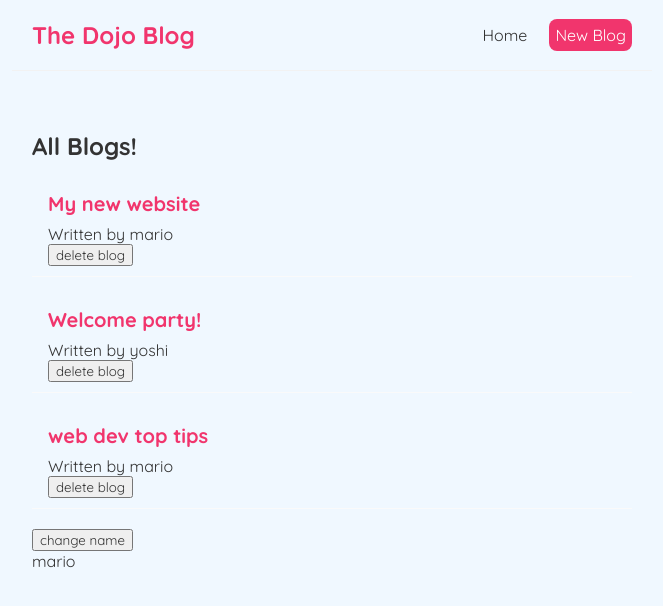
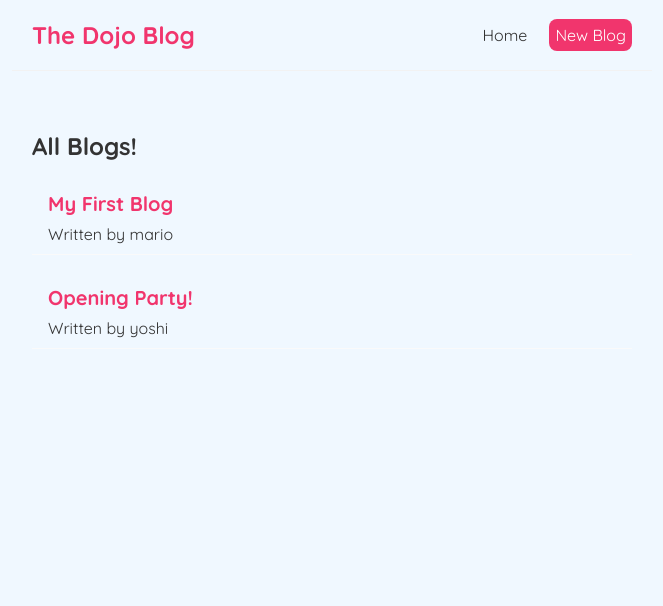
Before and after one commit to platisam/Dojo_blog, a React (Create React App) app: page / in a window 1280 px wide. Shown: the top 606 px of the page, without its empty margins (308-971 px from the left). Built offline with nearby package versions, Linux system fonts and the light colour scheme; data requests are answered from the project's data file.

Commit message:
fetching data in useEffect

```diff
--- a/data/db.json
+++ b/data/db.json
@@ -7,8 +7,8 @@
       "id": 1
     },
     {
-      "title": "Conditional rendering in React works the same way conditions work in JavaScript. Use JavaScript operators like if or the conditional operator to create elements representing the current state, and let React update the UI to match them.Consider these two components:",
-      "body": "Why do we use it",
+      "title": "Opening Party!",
+      "body": "Conditional rendering in React works the same way conditions work in JavaScript. Use JavaScript operators like if or the conditional operator to create elements representing the current state, and let React update the UI to match them.Consider these two components:",
       "author": "yoshi",
       "id": 2
     }
--- a/src/BlogList.js
+++ b/src/BlogList.js
@@ -1,4 +1,4 @@
-const BlogList = ({ blogs, title, handleDelete }) => {
+const BlogList = ({ blogs, title }) => {
   return (
     <div className="blog-list">
       <h2>{title}</h2>
@@ -6,7 +6,6 @@ const BlogList = ({ blogs, title, handleDelete }) => {
         <div className="blog-preview" key={blog.id}>
           <h2>{blog.title}</h2>
           <p>Written by {blog.author}</p>
-          <button onClick={() => handleDelete(blog.id)}>delete blog</button>
         </div>
       ))}
     </div>
--- a/src/Home.js
+++ b/src/Home.js
@@ -2,36 +2,22 @@ import { useState, useEffect } from "react";
 import BlogList from "./BlogList";
 
 const Home = () => {
-  const [blogs, setBlogs] = useState([
-    { title: "My new website", body: "lorem ipsum...", author: "mario", id: 1 },
-    { title: "Welcome party!", body: "lorem ipsum...", author: "yoshi", id: 2 },
-    {
-      title: "web dev top tips",
-      body: "lorem ipsum...",
-      author: "mario",
-      id: 3,
-    },
-  ]);
-
-  const [name, setName] = useState("mario");
-
-  const handleDelete = (id) => {
-    setBlogs(blogs.filter((blog) => blog.id !== id));
-  };
+  const [blogs, setBlogs] = useState(null);
 
   useEffect(() => {
-    console.log("use effect ran");
+    fetch("http://localhost:8000/blogs")
+      .then((res) => {
+        return res.json();
+      })
+      .then((data) => {
+        setBlogs(data);
+      });
   }, []);
 
   return (
     <div className="home">
-      <BlogList
-        blogs={blogs}
-        title={"All Blogs!"}
-        handleDelete={handleDelete}
-      />
-      <button onClick={() => setName("luigi")}>change name</button>
-      <p>{name}</p>
+      {" "}
+      {blogs && <BlogList blogs={blogs} title={"All Blogs!"} />}
     </div>
   );
 };
```
